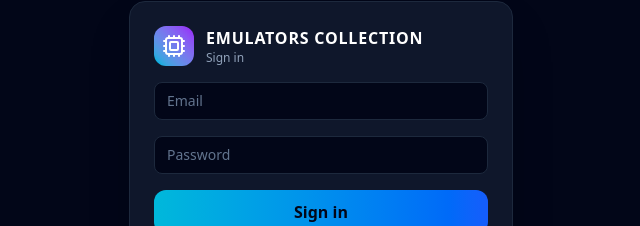
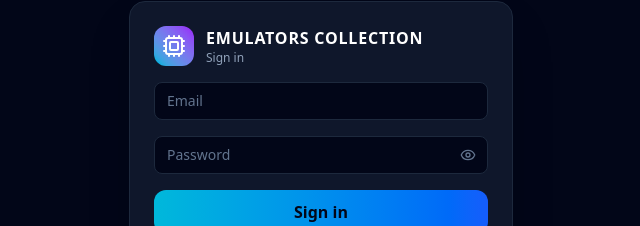
Before and after one commit to Vorpalin/emulators-collection, a React (Vite) app in the folder web/: page /login in a window 1280 px wide. Shown: the part 250-476 px from the top of the page, without its empty margins (319-959 px from the left). Built offline with nearby package versions, Linux system fonts and the light colour scheme; no server answers.

Commit message:
feat: add visible button for password

```diff
--- a/web/src/pages/LoginPage.tsx
+++ b/web/src/pages/LoginPage.tsx
@@ -1,6 +1,6 @@
 import { useState, type FormEvent } from 'react';
 import { Navigate, useLocation } from 'react-router-dom';
-import { Cpu } from 'lucide-react';
+import { Cpu, Eye, EyeOff } from 'lucide-react';
 import { supabase } from '../lib/supabase';
 import { useAuth } from '../auth/AuthProvider';
 
@@ -15,6 +15,7 @@
   const [username, setUsername] = useState('');
   const [email, setEmail] = useState('');
   const [password, setPassword] = useState('');
+  const [showPassword, setShowPassword] = useState(false);
   const [busy, setBusy] = useState(false);
   const [error, setError] = useState<string | null>(null);
   const [info, setInfo] = useState<string | null>(null);
@@ -114,16 +115,28 @@
           onChange={(e) => setEmail(e.target.value)}
           className={input}
         />
+
+        <div className="relative">
           <input
-          type="password"
+            type={showPassword ? 'text' : 'password'}
             required
             minLength={6}
             autoComplete={mode === 'signin' ? 'current-password' : 'new-password'}
             placeholder="Password"
             value={password}
             onChange={(e) => setPassword(e.target.value)}
-          className={input}
+            className={`${input} pr-10`}
           />
+
+          <button
+            type="button"
+            onClick={() => setShowPassword((visible) => !visible)}
+            className="absolute right-3 top-1/2 -translate-y-1/2 text-slate-500 hover:text-slate-300 transition"
+            aria-label={showPassword ? 'Hide password' : 'Show password'}
+          >
+            {showPassword ? <EyeOff className="w-4 h-4" /> : <Eye className="w-4 h-4" />}
+          </button>
+        </div>
 
         {error && <p className="text-sm text-rose-400">{error}</p>}
         {info && <p className="text-sm text-emerald-400">{info}</p>}
```
Lines whose indentation alone changed are shown as unchanged.
